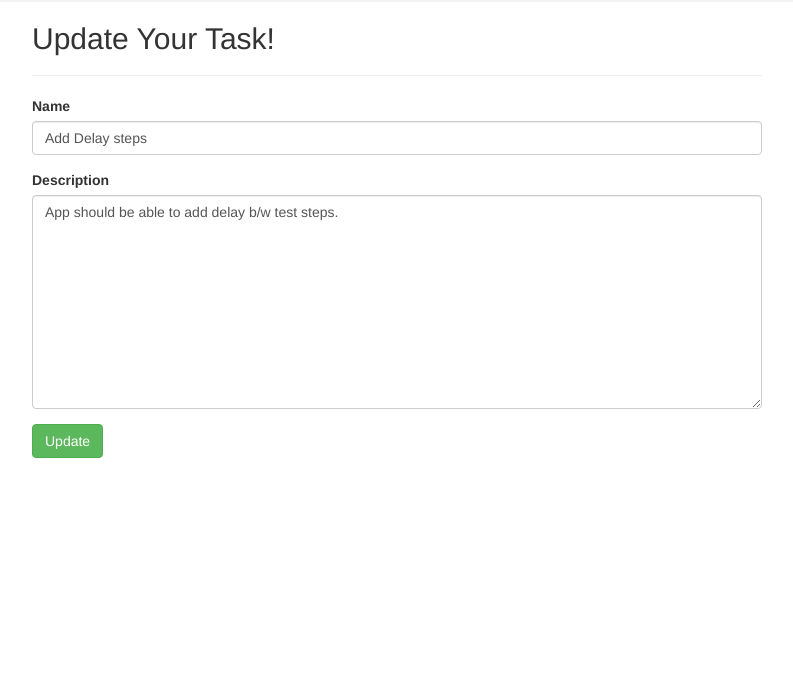
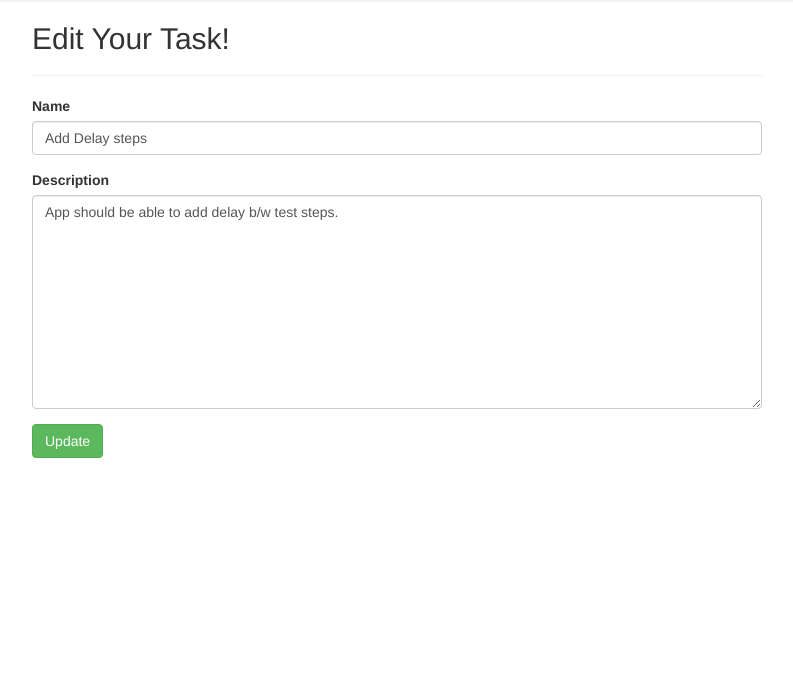
Before and after one commit to astikanand/TaskManagement, a Django app: page /task/1/edit/ in a window 1280 px wide. Shown: the part 50-731 px from the top of the page, without its empty margins (243-1036 px from the left). Run offline with Django 3.2, Linux system fonts and the light colour scheme; a user stored in the database is signed in; data comes from the database, SQL or seed files in the repository; some libraries are stand-ins or nearby versions.

Commit message:
TaskManagement-1.0 Release

```diff
--- a/task/templates/task/edit_task.html
+++ b/task/templates/task/edit_task.html
@@ -5,7 +5,7 @@
 
 {% block content %}
 <div class="col-md-offset-2 col-md-8">
-    <h2>Update Your Task!</h2><hr>
+    <h2>Edit Your Task!</h2><hr>
     <form method="post">
         {% csrf_token %}
 
--- a/taskmanagement/urls.py
+++ b/taskmanagement/urls.py
@@ -6,3 +6,7 @@ urlpatterns = [
     url(r'^task/', include('task.urls')),
     url(r'^admin/', admin.site.urls),
 ]
+
+
+admin.site.site_header = 'TaskManagement Admin Panel'
+admin.site.site_title = 'TaskManagement Admin Panel'
```
